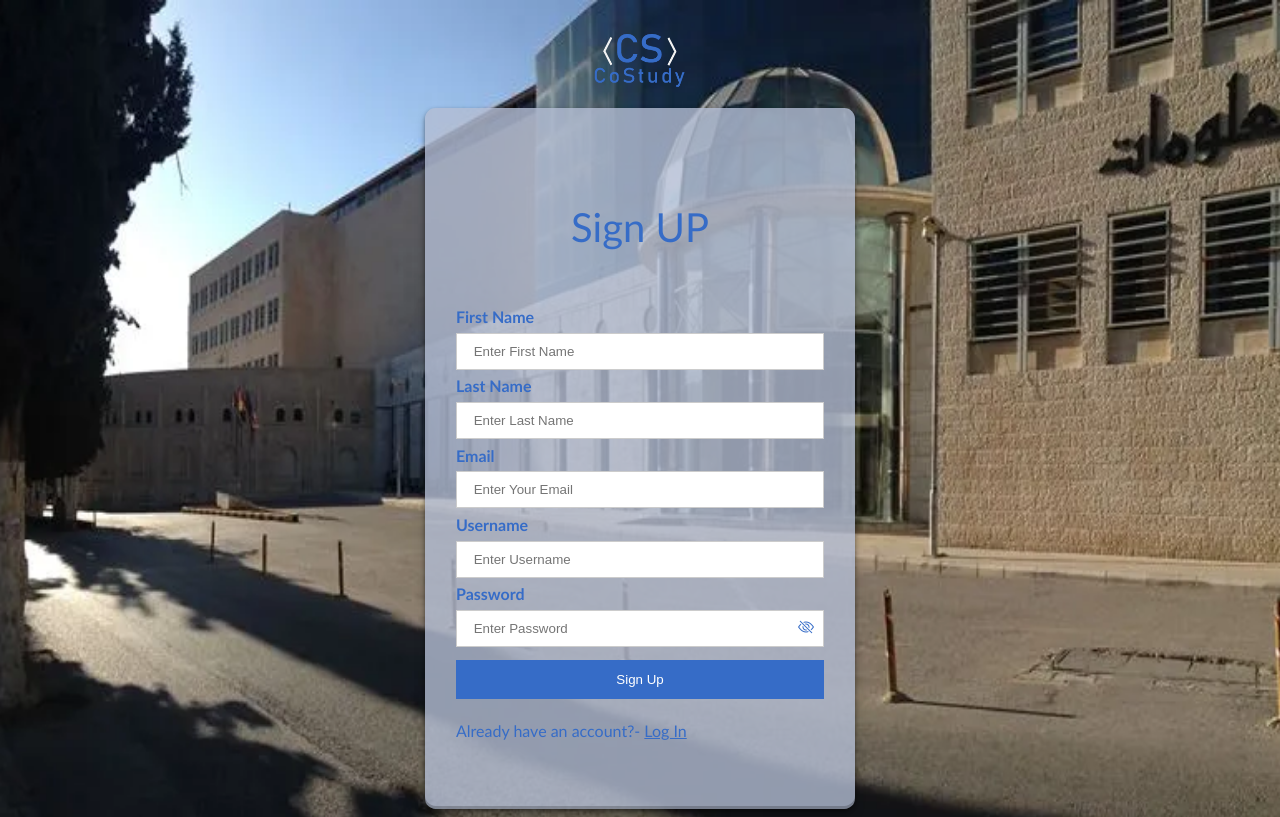
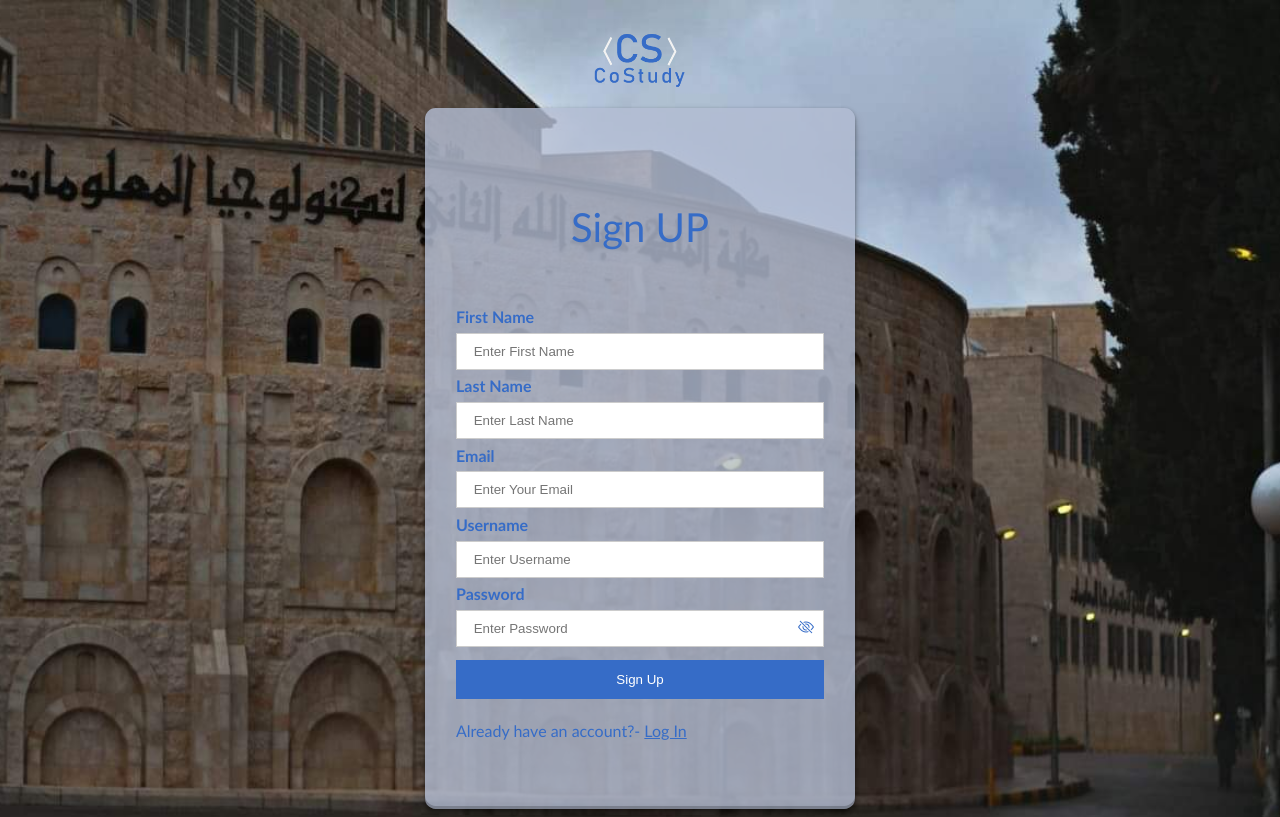
Before and after one commit to fretto/grad2, a PHP site: page /signup.html in a window 1280 px wide. Run offline with PHP 8.4, Linux system fonts and the light colour scheme; some libraries are stand-ins or nearby versions.

Commit message:
Update regester.css

```diff
--- a/regester.css
+++ b/regester.css
@@ -1,5 +1,5 @@
 form {display: grid;grid-template-columns: 1fr;grid-gap: 10px;}
-body {display: grid;place-items: center;min-height: 100vh;background-image: url("kasit.png"); background-repeat: no-repeat;
+body {display: grid;place-items: center;min-height: 100vh;background-image: url("college1.jpeg"); background-repeat: no-repeat;
     background-size:1400px 1000px;background-attachment: fixed;font-family: copperplate, Candara;color:#366CC7;}
 input {width: 100%;padding: 0.75em 1.25em;margin: 0.5em 0;display: inline-block;border: 0.063em solid #ccc;box-sizing: border-box;}
 button {background-color: #366CC7;color: white;padding: 0.875em 1.25em;margin: 0.5em 0;border: none;cursor: pointer;width: 100%;}
```
